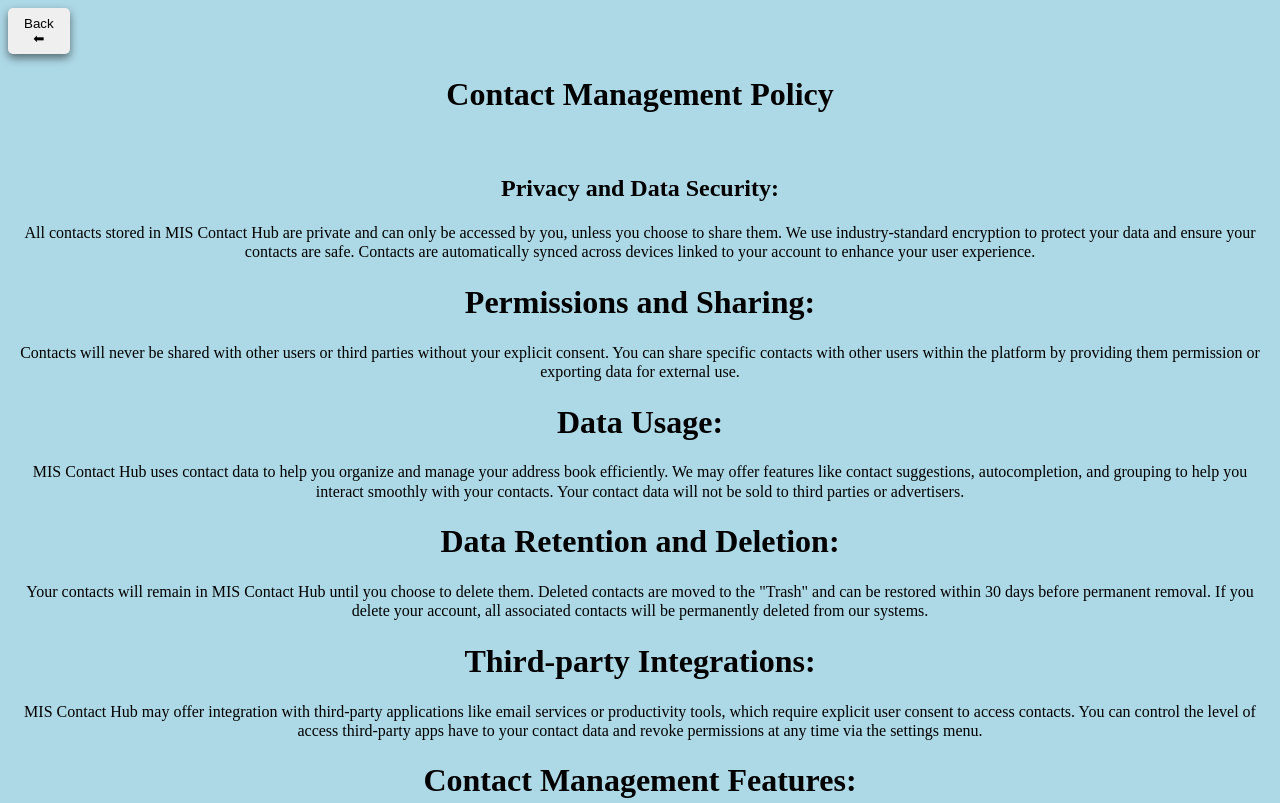
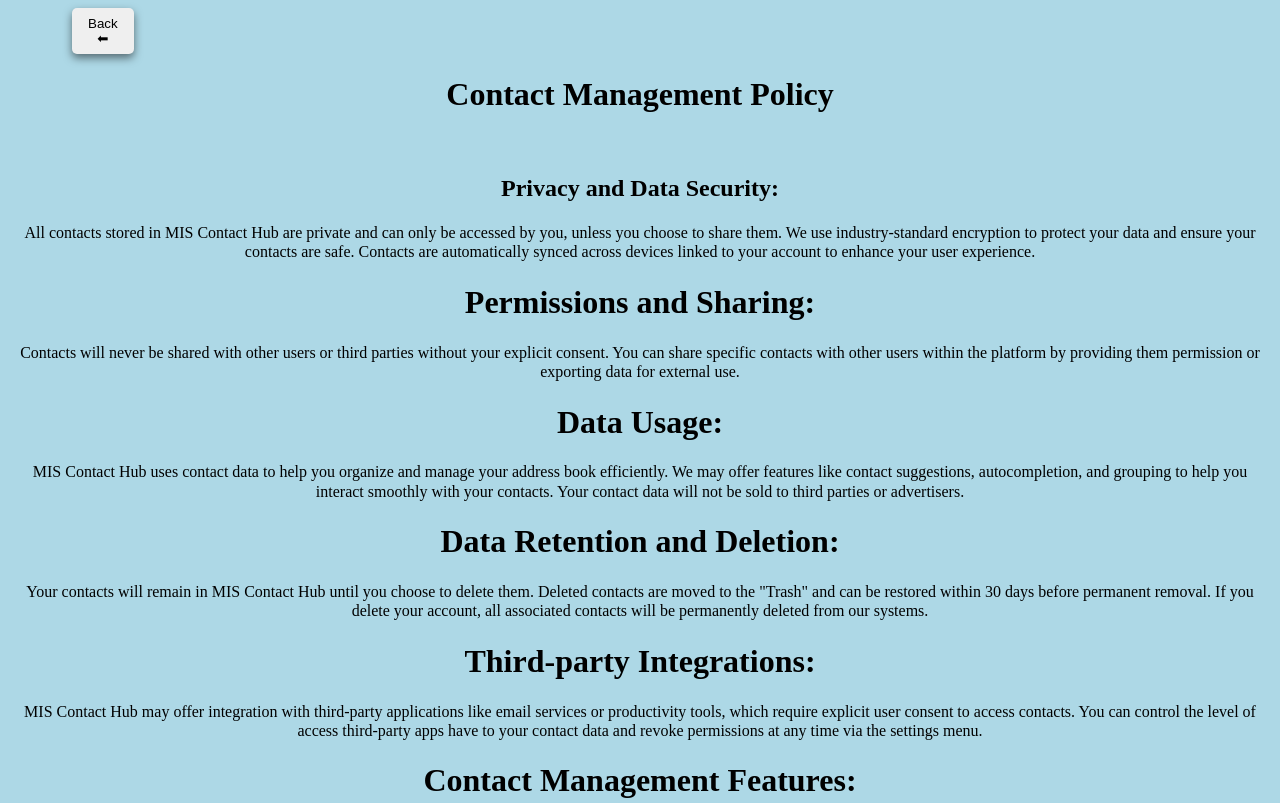
Before and after one commit to Susan8714/Team-MIS, a plain HTML site: page policy.html in a window 1280 px wide. Shown: the top 803 px of the page. Drawn offline with Linux system fonts and the light colour scheme.

Commit message:
Update policy.html

```diff
--- a/policy.html
+++ b/policy.html
@@ -19,6 +19,7 @@
     cursor: pointer;
     box-shadow: 0 4px 8px rgba(0, 0, 0, 0.5);
     transition: transform 0.2s ease, background-color 0.3s ease;
+    margin: 0 4rem;
 }
 
 #back:hover {
```
